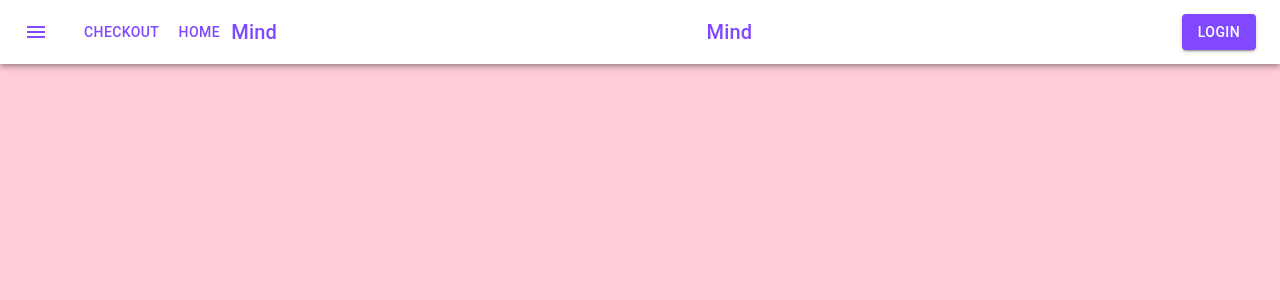
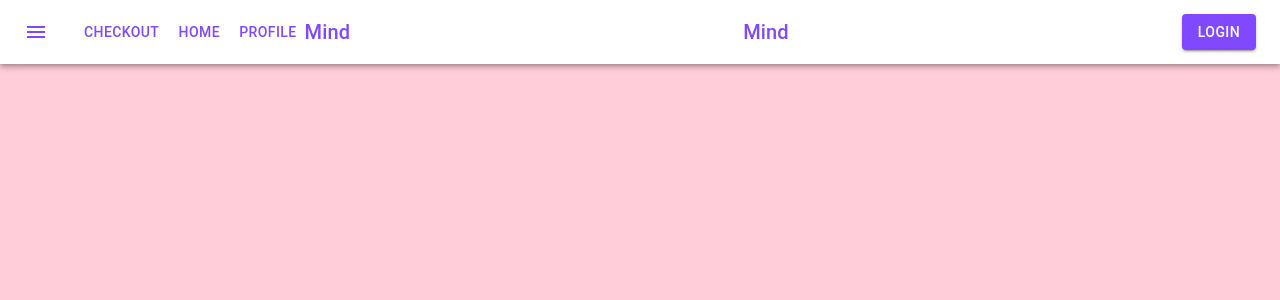
Before and after one commit to kaustubh285/mind-hackathon-fe, a React (Create React App) app: page / in a window 1280 px wide. Shown: the top 300 px of the page. Built offline with nearby package versions, Linux system fonts and the light colour scheme; the HTML template or start-up script is replaced by a standard one.

Commit message:
added profile button

```diff
--- a/src/components/Navbar.js
+++ b/src/components/Navbar.js
@@ -54,6 +54,7 @@ export default function ButtonAppBar() {
           </IconButton>
           <Button onClick={() => navigate("/checkout")}>Checkout</Button>
           <Button onClick={() => navigate("/home")}>Home</Button>
+          <Button onClick={() => navigate("/profile")}>Profile</Button>
 
           <Typography
             variant='h6'
```
